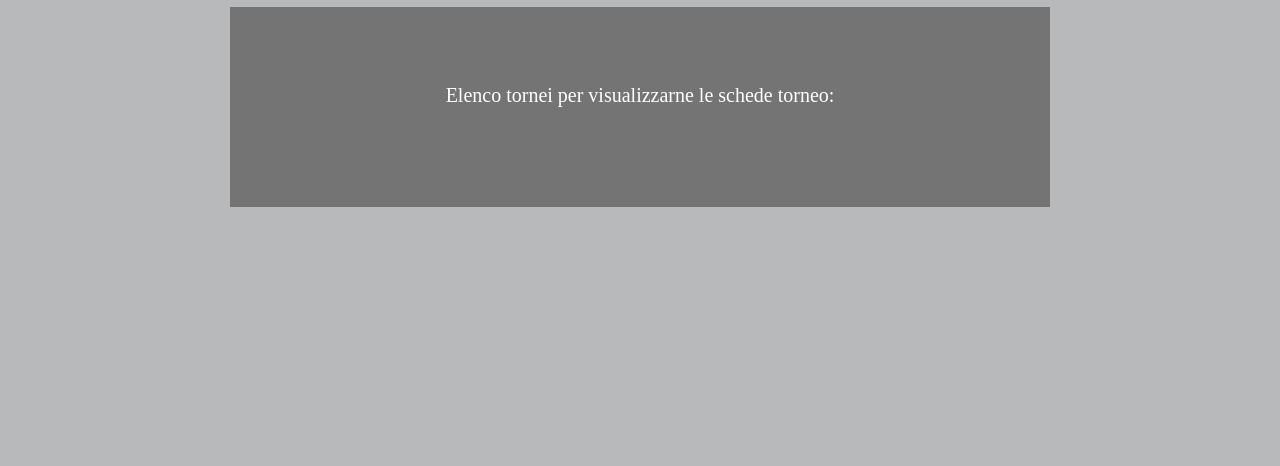
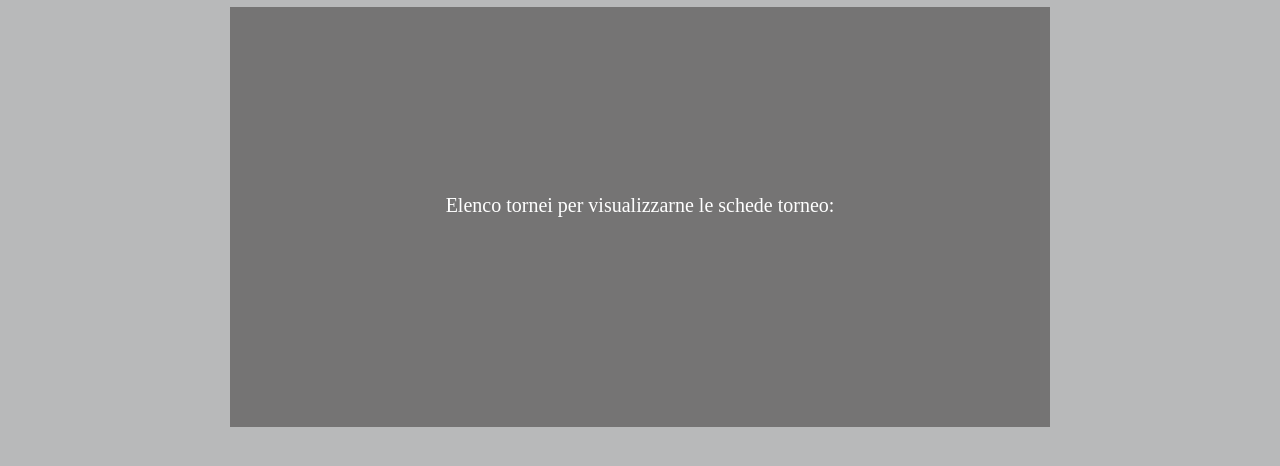
Before and after one commit to piedor/Meet-Win, a website: page static/cercaTorneo.html in a window 1280 px wide. Shown: the part 196-662 px from the top of the page. Drawn offline with Linux system fonts and the light colour scheme; no server answers.

Commit message:
design fix

```diff
--- a/static/cercaTorneo.html
+++ b/static/cercaTorneo.html
@@ -19,7 +19,7 @@
       }
     .box3{
   	width: 800px;
-	  height: 180px;
+	  height: 400px;
 	  padding: 10px;
     align-content: center;
     align-items: center;
```
